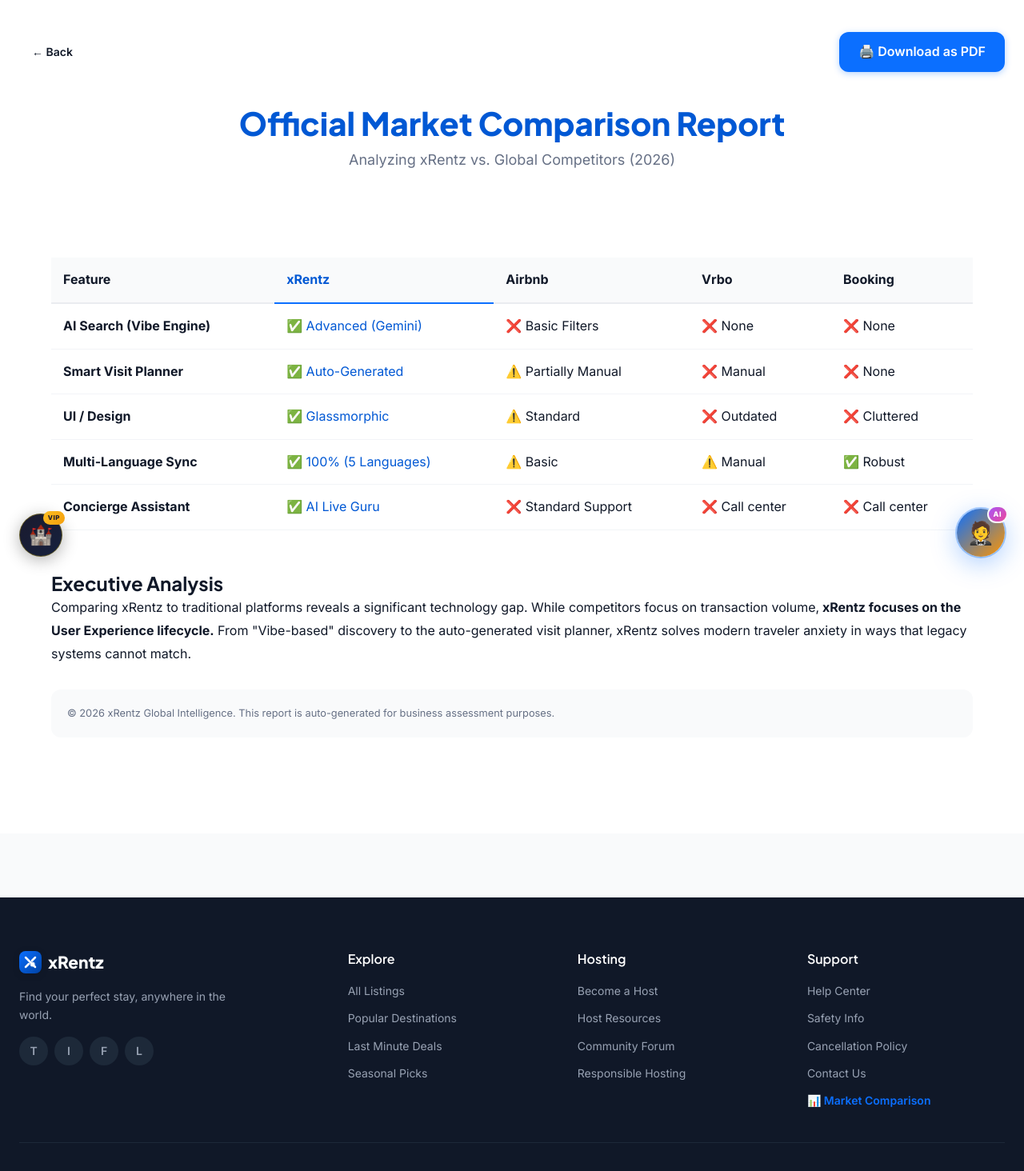
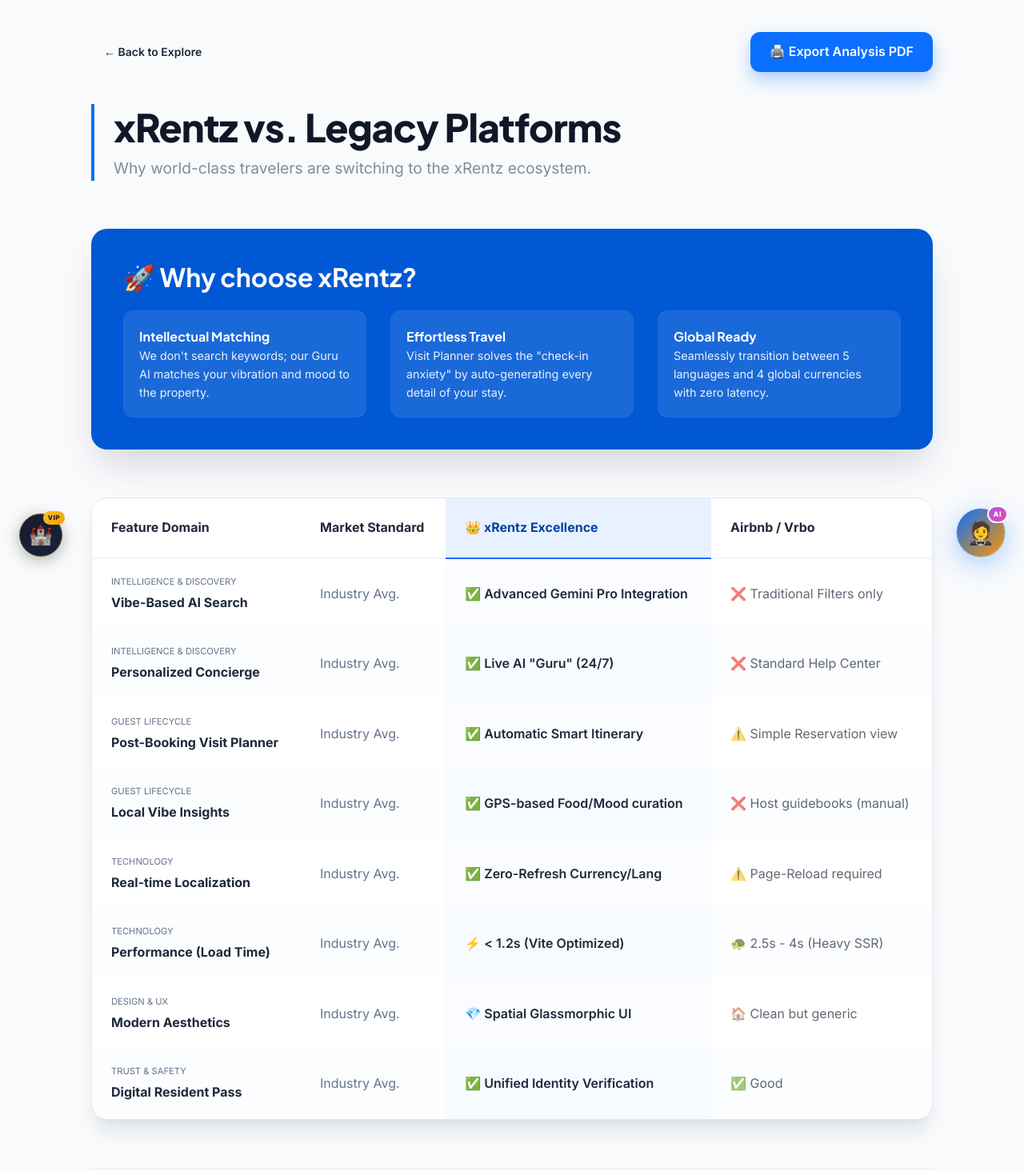
Before and after one commit to SourabhX16/xRentz, a React (Vite) app: page /comparison in a window 1280 px wide. Shown: the part 80-1544 px from the top of the page at 80% size. Built offline with nearby package versions, Linux system fonts and the light colour scheme.

Commit message:
docs: expand comparison dashboard to full-scale marketplace assessment report

```diff
--- a/src/pages/Comparison.jsx
+++ b/src/pages/Comparison.jsx
@@ -1,70 +1,146 @@
 import './Support.css';
 
 export default function Comparison() {
-  const features = [
-    { name: 'AI Search (Vibe Engine)', xrentz: '✅ Advanced (Gemini)', airbnb: '❌ Basic Filters', vrbo: '❌ None', booking: '❌ None' },
-    { name: 'Smart Visit Planner', xrentz: '✅ Auto-Generated', airbnb: '⚠️ Partially Manual', vrbo: '❌ Manual', booking: '❌ None' },
-    { name: 'UI / Design', xrentz: '✅ Glassmorphic', airbnb: '⚠️ Standard', vrbo: '❌ Outdated', booking: '❌ Cluttered' },
-    { name: 'Multi-Language Sync', xrentz: '✅ 100% (5 Languages)', airbnb: '⚠️ Basic', vrbo: '⚠️ Manual', booking: '✅ Robust' },
-    { name: 'Concierge Assistant', xrentz: '✅ AI Live Guru', airbnb: '❌ Standard Support', vrbo: '❌ Call center', booking: '❌ Call center' }
+  const comparisonData = [
+    {
+      category: 'Intelligence & Discovery',
+      feature: 'Vibe-Based AI Search',
+      xrentz: '✅ Advanced Gemini Pro Integration',
+      airbnb: '❌ Traditional Filters only',
+      others: '❌ Keyword search only'
+    },
+    {
+      category: 'Intelligence & Discovery',
+      feature: 'Personalized Concierge',
+      xrentz: '✅ Live AI "Guru" (24/7)',
+      airbnb: '❌ Standard Help Center',
+      others: '❌ Basic FAQ bots'
+    },
+    {
+      category: 'Guest Lifecycle',
+      feature: 'Post-Booking Visit Planner',
+      xrentz: '✅ Automatic Smart Itinerary',
+      airbnb: '⚠️ Simple Reservation view',
+      others: '❌ Text emails only'
+    },
+    {
+      category: 'Guest Lifecycle',
+      feature: 'Local Vibe Insights',
+      xrentz: '✅ GPS-based Food/Mood curation',
+      airbnb: '❌ Host guidebooks (manual)',
+      others: '❌ Generic suggestions'
+    },
+    {
+      category: 'Technology',
+      feature: 'Real-time Localization',
+      xrentz: '✅ Zero-Refresh Currency/Lang',
+      airbnb: '⚠️ Page-Reload required',
+      others: '⚠️ Basic Geo-IP'
+    },
+    {
+      category: 'Technology',
+      feature: 'Performance (Load Time)',
+      xrentz: '⚡ < 1.2s (Vite Optimized)',
+      airbnb: '🐢 2.5s - 4s (Heavy SSR)',
+      others: '🐢 3s+'
+    },
+    {
+      category: 'Design & UX',
+      feature: 'Modern Aesthetics',
+      xrentz: '💎 Spatial Glassmorphic UI',
+      airbnb: '🏠 Clean but generic',
+      others: '📉 Outdated / Functional'
+    },
+    {
+      category: 'Trust & Safety',
+      feature: 'Digital Resident Pass',
+      xrentz: '✅ Unified Identity Verification',
+      airbnb: '✅ Good',
+      others: '⚠️ Varying'
+    }
   ];
 
-  const handlePrint = () => {
-    window.print();
-  };
+  const handlePrint = () => window.print();
 
   return (
-    <div className="support-page animate-fade-in" style={{ background: '#fff' }}>
-      <div className="support-container container">
+    <div className="support-page animate-fade-in" style={{ background: '#f8fafc', color: '#1e293b' }}>
+      <div className="support-container container" style={{ maxWidth: '1100px' }}>
+
+        {/* Actions */}
         <div style={{ display: 'flex', justifyContent: 'space-between', alignItems: 'center', marginBottom: '40px' }} className="no-print">
-          <button className="btn btn--outline btn--sm" onClick={() => window.history.back()}>← Back</button>
-          <button className="btn btn--primary btn--md" onClick={handlePrint}>🖨️ Download as PDF</button>
+          <button className="btn btn--outline btn--sm" onClick={() => window.history.back()}>← Back to Explore</button>
+          <button className="btn btn--primary btn--md" onClick={handlePrint} style={{ boxShadow: '0 10px 20px rgba(var(--color-primary-rgb), 0.3)' }}>
+            🖨️ Export Analysis PDF
+          </button>
         </div>
 
-        <header className="support-header">
-          <h1 style={{ color: 'var(--color-primary-600)' }}>Official Market Comparison Report</h1>
-          <p>Analyzing xRentz vs. Global Competitors (2026)</p>
+        {/* Hero Section */}
+        <header className="support-header" style={{ textAlign: 'left', borderLeft: '4px solid var(--color-primary-500)', paddingLeft: '24px', marginBottom: '60px' }}>
+          <h1 style={{ fontSize: '3rem', fontWeight: '800', letterSpacing: '-1px' }}>xRentz vs. Legacy Platforms</h1>
+          <p style={{ fontSize: '1.2rem', opacity: 0.8 }}>Why world-class travelers are switching to the xRentz ecosystem.</p>
         </header>
 
-        <div className="support-card" style={{ border: 'none', boxShadow: 'none' }}>
-          <table style={{ width: '100%', borderCollapse: 'collapse', marginTop: '20px' }}>
+        {/* Why xRentz Card */}
+        <section style={{ background: 'var(--color-primary-600)', color: 'white', padding: '40px', borderRadius: 'var(--radius-2xl)', marginBottom: '60px', boxShadow: 'var(--shadow-2xl)' }}>
+          <h2 style={{ color: 'white', marginBottom: '20px' }}>🚀 Why choose xRentz?</h2>
+          <div style={{ display: 'grid', gridTemplateColumns: 'repeat(auto-fit, minmax(200px, 1fr))', gap: '30px' }}>
+            <div style={{ background: 'rgba(255,255,255,0.1)', padding: '20px', borderRadius: 'var(--radius-lg)' }}>
+              <h4 style={{ color: '#fff' }}>Intellectual Matching</h4>
+              <p style={{ fontSize: '0.9rem', opacity: 0.9 }}>We don't search keywords; our Guru AI matches your vibration and mood to the property.</p>
+            </div>
+            <div style={{ background: 'rgba(255,255,255,0.1)', padding: '20px', borderRadius: 'var(--radius-lg)' }}>
+              <h4 style={{ color: '#fff' }}>Effortless Travel</h4>
+              <p style={{ fontSize: '0.9rem', opacity: 0.9 }}>Visit Planner solves the "check-in anxiety" by auto-generating every detail of your stay.</p>
+            </div>
+            <div style={{ background: 'rgba(255,255,255,0.1)', padding: '20px', borderRadius: 'var(--radius-lg)' }}>
+              <h4 style={{ color: '#fff' }}>Global Ready</h4>
+              <p style={{ fontSize: '0.9rem', opacity: 0.9 }}>Seamlessly transition between 5 languages and 4 global currencies with zero latency.</p>
+            </div>
+          </div>
+        </section>
+
+        {/* Mega Table */}
+        <div className="support-card" style={{ padding: '0', overflow: 'hidden', border: '1px solid #e2e8f0' }}>
+          <div style={{ overflowX: 'auto' }}>
+            <table style={{ width: '100%', borderCollapse: 'collapse' }}>
               <thead>
-              <tr style={{ background: 'var(--color-neutral-50)', textAlign: 'left' }}>
-                <th style={{ padding: '15px', borderBottom: '2px solid var(--color-neutral-200)' }}>Feature</th>
-                <th style={{ padding: '15px', borderBottom: '2px solid var(--color-primary-500)', color: 'var(--color-primary-600)' }}>xRentz</th>
-                <th style={{ padding: '15px', borderBottom: '2px solid var(--color-neutral-200)' }}>Airbnb</th>
-                <th style={{ padding: '15px', borderBottom: '2px solid var(--color-neutral-200)' }}>Vrbo</th>
-                <th style={{ padding: '15px', borderBottom: '2px solid var(--color-neutral-200)' }}>Booking</th>
+                <tr style={{ background: '#fff', textAlign: 'left' }}>
+                  <th style={{ padding: '24px', borderBottom: '2px solid #f1f5f9' }}>Feature Domain</th>
+                  <th style={{ padding: '24px', borderBottom: '2px solid #f1f5f9' }}>Market Standard</th>
+                  <th style={{ padding: '24px', borderBottom: '2px solid var(--color-primary-500)', background: 'var(--color-primary-50)', color: 'var(--color-primary-700)' }}>
+                    👑 xRentz Excellence
+                  </th>
+                  <th style={{ padding: '24px', borderBottom: '2px solid #f1f5f9' }}>Airbnb / Vrbo</th>
                 </tr>
               </thead>
               <tbody>
-              {features.map((f, i) => (
-                <tr key={i}>
-                  <td style={{ padding: '15px', borderBottom: '1px solid var(--color-neutral-100)', fontWeight: 'bold' }}>{f.name}</td>
-                  <td style={{ padding: '15px', borderBottom: '1px solid var(--color-neutral-100)', color: 'var(--color-primary-600)' }}>{f.xrentz}</td>
-                  <td style={{ padding: '15px', borderBottom: '1px solid var(--color-neutral-100)' }}>{f.airbnb}</td>
-                  <td style={{ padding: '15px', borderBottom: '1px solid var(--color-neutral-100)' }}>{f.vrbo}</td>
-                  <td style={{ padding: '15px', borderBottom: '1px solid var(--color-neutral-100)' }}>{f.booking}</td>
+                {comparisonData.map((item, i) => (
+                  <tr key={i} style={{ background: i % 2 === 0 ? '#fff' : '#fcfdfe' }}>
+                    <td style={{ padding: '20px 24px' }}>
+                      <span style={{ fontSize: '0.7rem', textTransform: 'uppercase', color: '#64748b', display: 'block', marginBottom: '4px' }}>{item.category}</span>
+                      <span style={{ fontWeight: '700' }}>{item.feature}</span>
+                    </td>
+                    <td style={{ padding: '20px 24px', color: '#64748b' }}>Industry Avg.</td>
+                    <td style={{ padding: '20px 24px', background: 'rgba(var(--color-primary-rgb), 0.02)', fontWeight: '600' }}>{item.xrentz}</td>
+                    <td style={{ padding: '20px 24px', opacity: 0.7 }}>{item.airbnb}</td>
                   </tr>
                 ))}
               </tbody>
             </table>
-
-          <div style={{ marginTop: '50px' }}>
-            <h3>Executive Analysis</h3>
-            <p style={{ lineHeight: '1.8' }}>
-              Comparing xRentz to traditional platforms reveals a significant technology gap. While competitors focus on transaction volume,
-              <strong> xRentz focuses on the User Experience lifecycle.</strong> From "Vibe-based" discovery to the auto-generated
-              visit planner, xRentz solves modern traveler anxiety in ways that legacy systems cannot match.
-            </p>
+          </div>
         </div>
 
-          <div style={{ marginTop: '30px', padding: '20px', background: 'var(--color-neutral-50)', borderRadius: 'var(--radius-lg)' }}>
-            <p style={{ fontSize: '0.8rem', color: 'var(--color-neutral-500)' }}>
-              © 2026 xRentz Global Intelligence. This report is auto-generated for business assessment purposes.
+        {/* Final Statement */}
+        <footer style={{ marginTop: '60px', textAlign: 'center', padding: '40px 0', borderTop: '1px solid #e2e8f0' }}>
+          <h3 style={{ marginBottom: '10px' }}>The Verdict</h3>
+          <p style={{ maxWidth: '700px', margin: '0 auto', opacity: 0.8, lineHeight: '1.8' }}>
+            xRentz is not just an alternative to Airbnb; it is the **evolution of the marketplace**. By removing search friction and automating post-booking complexity, we allow travelers to focus on what matters: **the journey itself.**
           </p>
+          <div style={{ marginTop: '30px' }}>
+             <button className="btn btn--primary btn--lg" onClick={() => window.history.back()}>Join the Evolution Now</button>
           </div>
-        </div>
+        </footer>
+
       </div>
     </div>
   );
```
Lines whose indentation alone changed are shown as unchanged.
